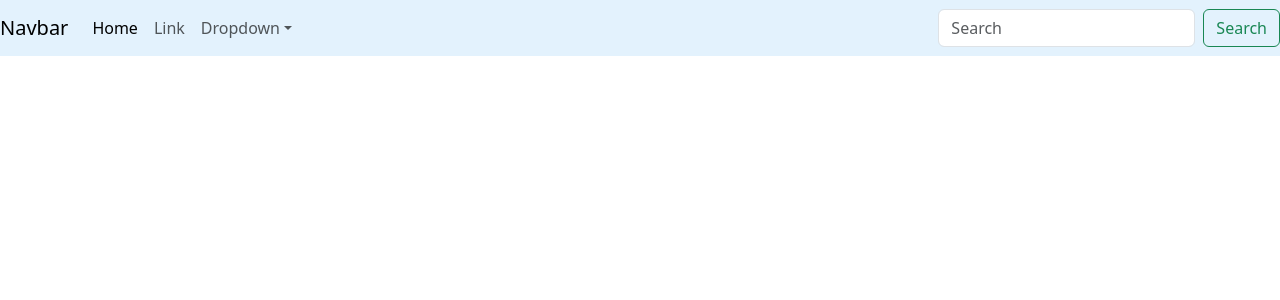
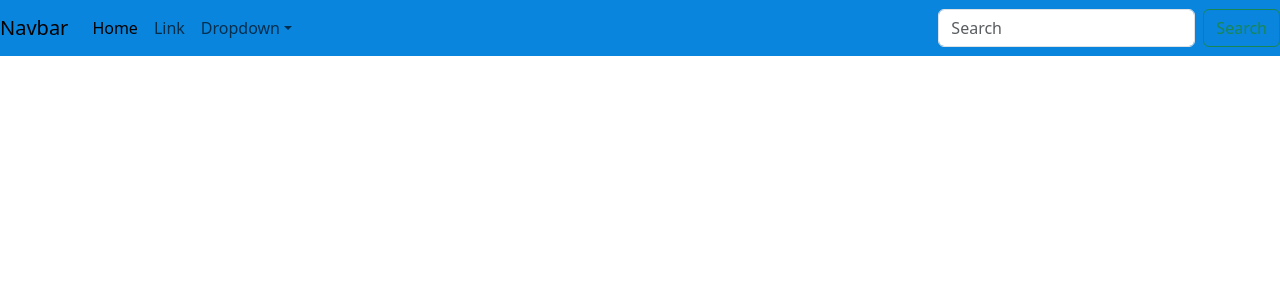
Before and after one commit to jidni911/projectMCQ, an Angular app: page / in a window 1280 px wide. Shown: the top 300 px of the page. Built offline with nearby package versions, Linux system fonts and the light colour scheme.

Commit message:
nav color

```diff
--- a/src/app/app.component.html
+++ b/src/app/app.component.html
@@ -1,4 +1,4 @@
-<nav class="navbar navbar-expand-sm navbar-light" style="background-color:#e3f2fd;">
+<nav class="navbar navbar-expand-sm navbar-light" style="background-color:#0a85dd;">
   <a class="navbar-brand" href="">Navbar</a>
   <button class="navbar-toggler d-lg-none" type="button" data-bs-toggle="collapse" data-bs-target="#collapsibleNavId"
     aria-controls="collapsibleNavId" aria-expanded="false" aria-label="Toggle navigation"></button>
```
